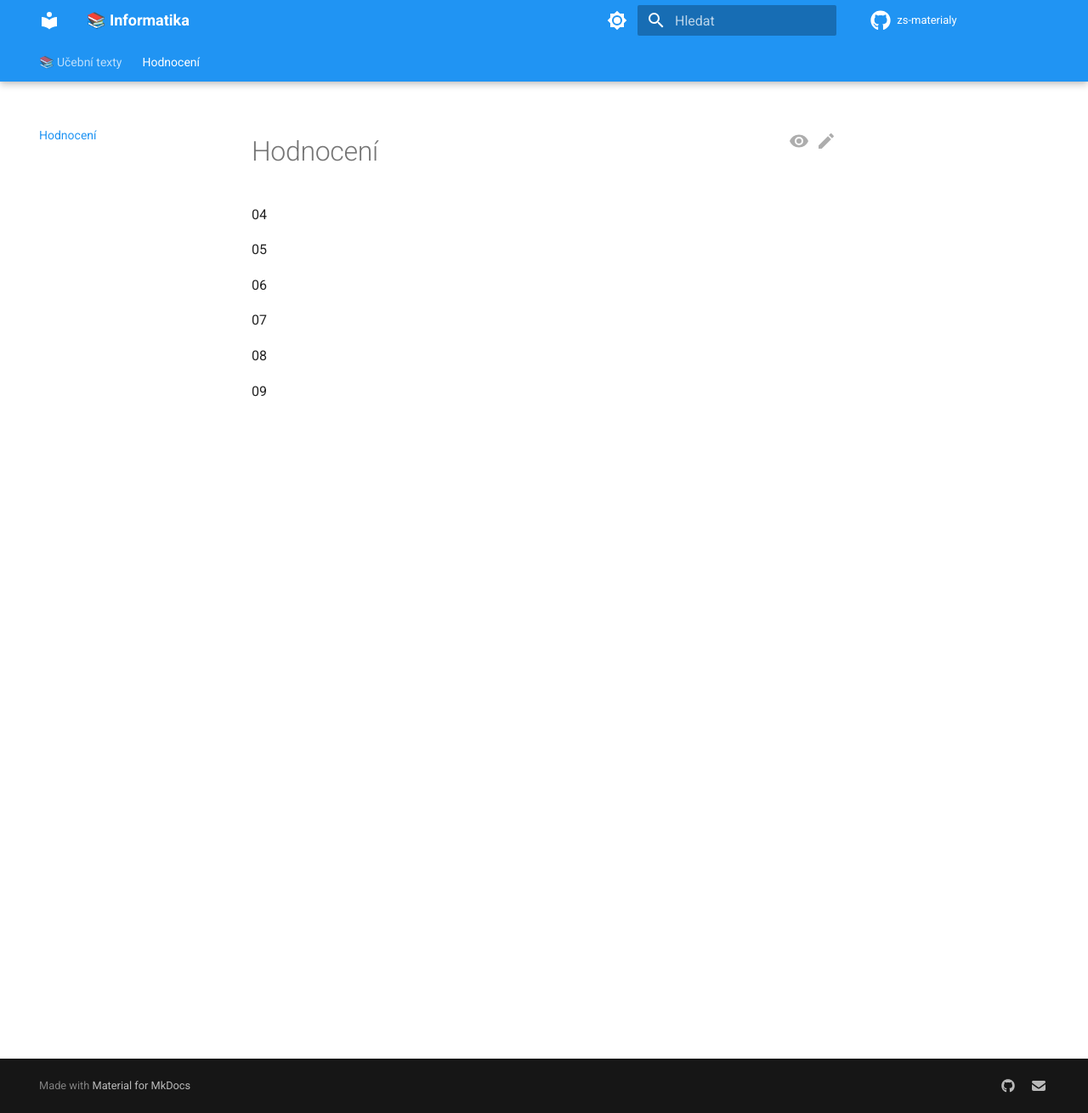
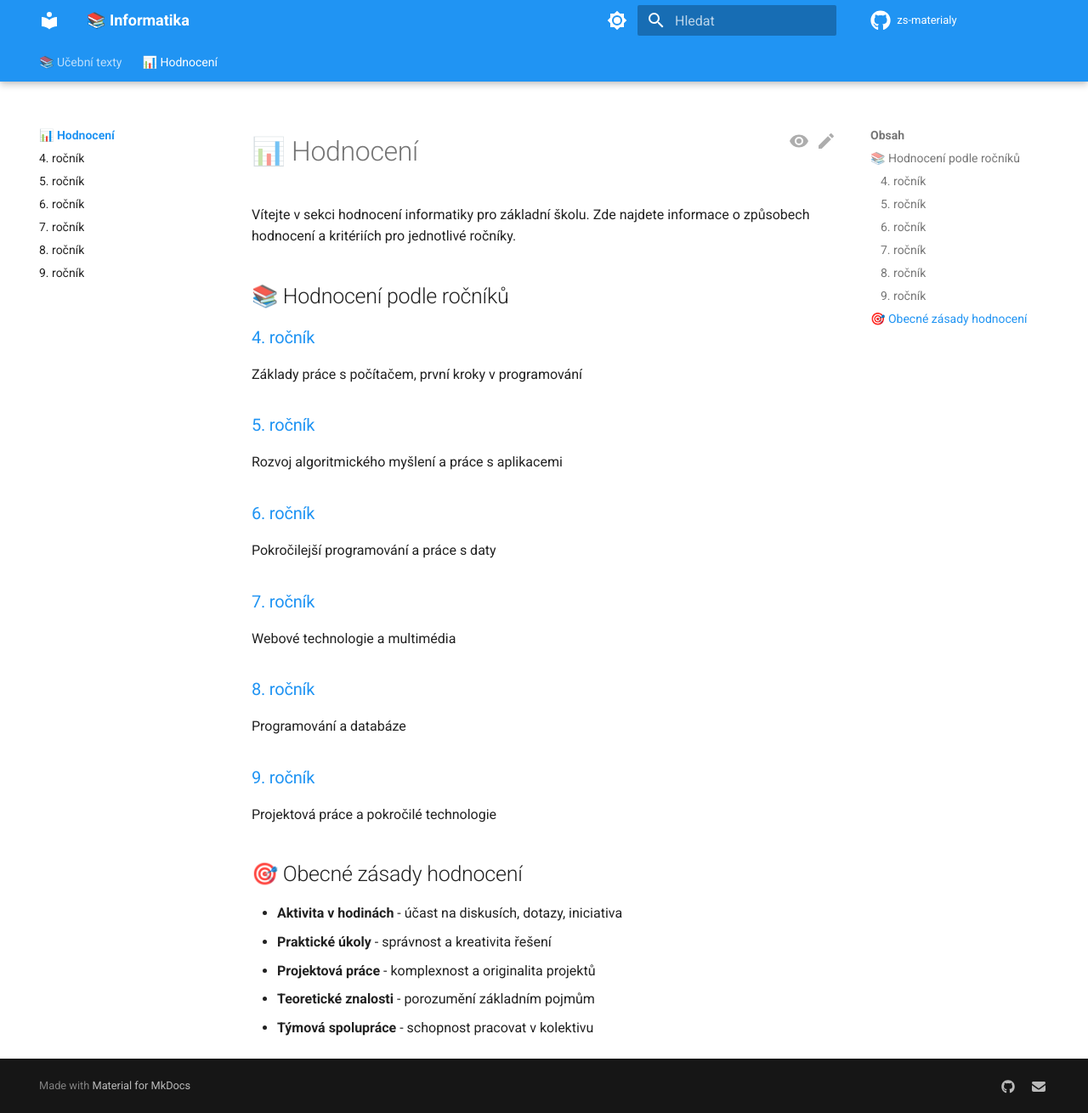
Before and after one commit to tomnovota/zs-materialy, an MkDocs documentation site: the page built from docs/hodnoceni/index.md, in a window 1280 px wide and 1310 px high. Shown: the whole window at 85% size. Built offline with MkDocs 1.6.1 and Material for MkDocs 9.7.7, drawn with Linux system fonts in a browser that asks for light colours; comment, search, counter and statistics services are not loaded.

Commit message:
Added hodnocení pages.

```diff
--- /dev/null
+++ b/docs/hodnoceni/index.md
@@ -0,0 +1,31 @@
+# 📊 Hodnocení
+
+Vítejte v sekci hodnocení informatiky pro základní školu. Zde najdete informace o způsobech hodnocení a kritériích pro jednotlivé ročníky.
+
+## 📚 Hodnocení podle ročníků
+
+### [4. ročník](04/index.md)
+Základy práce s počítačem, první kroky v programování
+
+### [5. ročník](05/index.md)
+Rozvoj algoritmického myšlení a práce s aplikacemi
+
+### [6. ročník](06/index.md)
+Pokročilejší programování a práce s daty
+
+### [7. ročník](07/index.md)
+Webové technologie a multimédia
+
+### [8. ročník](08/index.md)
+Programování a databáze
+
+### [9. ročník](09/index.md)
+Projektová práce a pokročilé technologie
+
+## 🎯 Obecné zásady hodnocení
+
+- **Aktivita v hodinách** - účast na diskusích, dotazy, iniciativa
+- **Praktické úkoly** - správnost a kreativita řešení
+- **Projektová práce** - komplexnost a originalita projektů
+- **Teoretické znalosti** - porozumění základním pojmům
+- **Týmová spolupráce** - schopnost pracovat v kolektivu
--- a/mkdocs.yml
+++ b/mkdocs.yml
@@ -109,7 +109,14 @@ nav:
     - "7. ročník": 07/index.md
     - "8. ročník": 08/index.md
     - "9. ročník": 09/index.md
-  - "Hodnocení": hodnoceni.md
+  - "📊 Hodnocení":
+    - hodnoceni/index.md
+    - "4. ročník": hodnoceni/04/index.md
+    - "5. ročník": hodnoceni/05/index.md
+    - "6. ročník": hodnoceni/06/index.md
+    - "7. ročník": hodnoceni/07/index.md
+    - "8. ročník": hodnoceni/08/index.md
+    - "9. ročník": hodnoceni/09/index.md
 
 # Extra
 extra:
```
Also changed, not shown: docs/hodnoceni/04/index.md (added, +36 -0 lines), docs/hodnoceni/05/index.md (added, +37 -0 lines), docs/hodnoceni/06/index.md (added, +37 -0 lines), docs/hodnoceni/07/index.md (added, +37 -0 lines), docs/hodnoceni/08/index.md (added, +37 -0 lines), docs/hodnoceni/09/index.md (added, +42 -0 lines).
